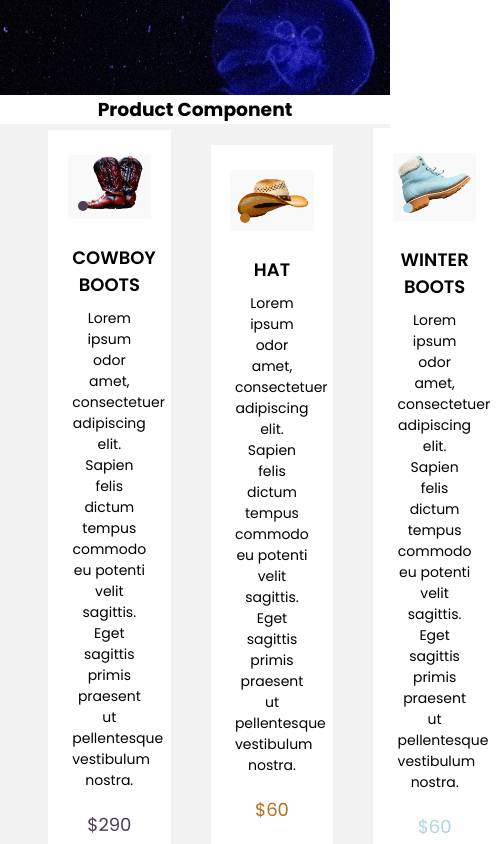
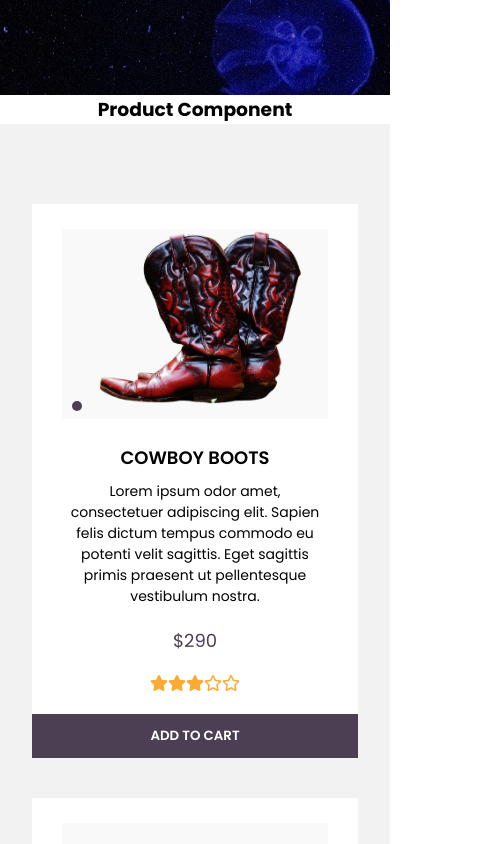
Before and after one commit to mickey55679/react-components-athletech, a React (Create React App) app: page / in a window 390 px wide. Shown: the part 1960-2804 px from the top of the page, 496 px wide, since content can reach past the window. Built offline with nearby package versions, Linux system fonts and the light colour scheme; a web font is replaced by a local one.

Commit message:
responsive card design done

```diff
--- a/src/Components/ProductCard/ProductCard.css
+++ b/src/Components/ProductCard/ProductCard.css
@@ -114,3 +114,19 @@ font-size: 18px;
         width: 90%;
     }
 }
+@media screen and (max-width: 800px){
+    .mainContainer{
+        grid-template-columns: repeat(2, 1fr);
+        padding: 5rem 3rem;
+    }
+}
+@media screen and (max-width: 500px){
+    .mainContainer{
+        grid-template-columns: repeat(1, 1fr);
+        padding: 5rem 2rem;
+    }
+    .card .desc {
+        width: 90%;
+
+    }
+}
```
